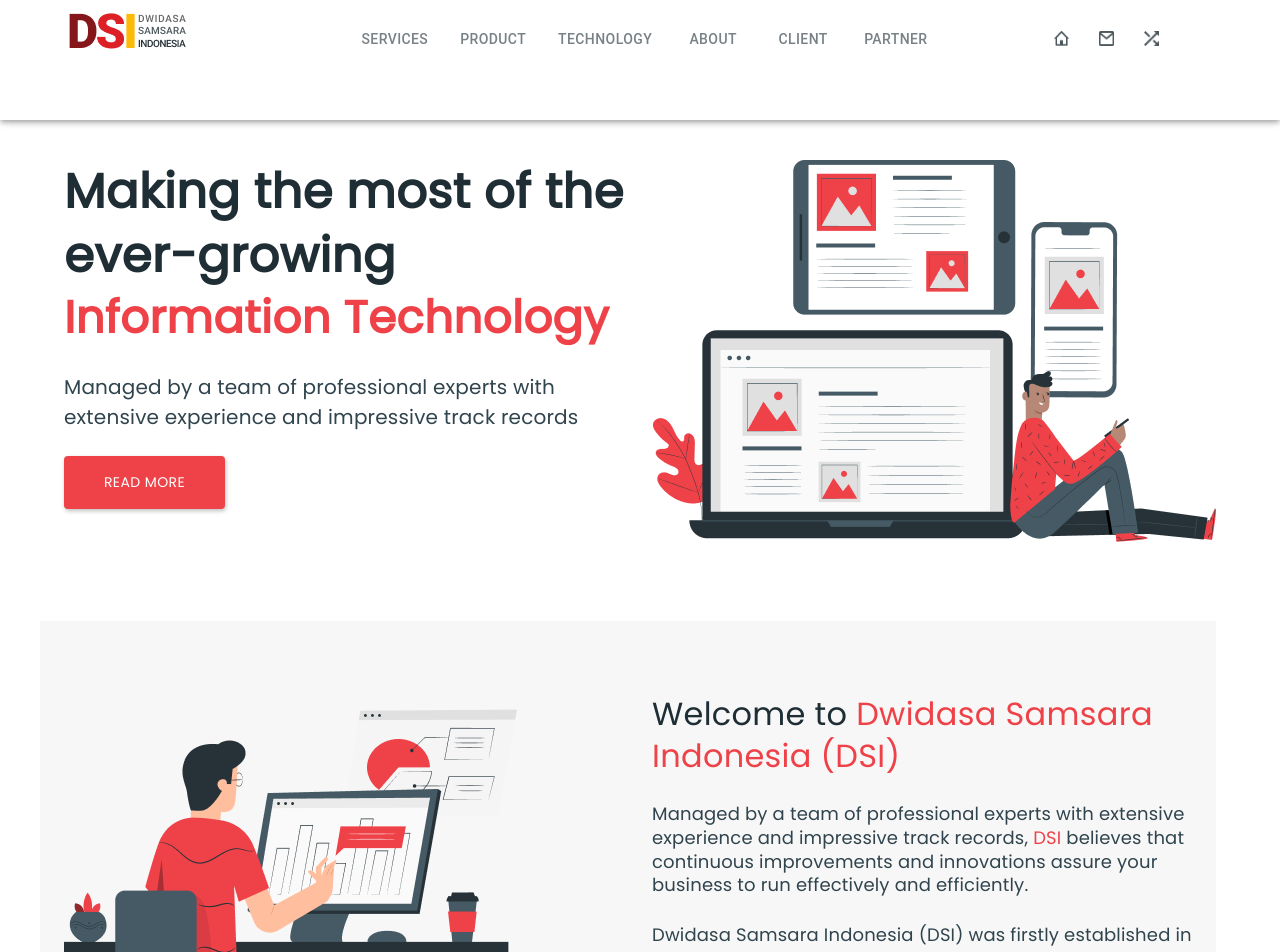
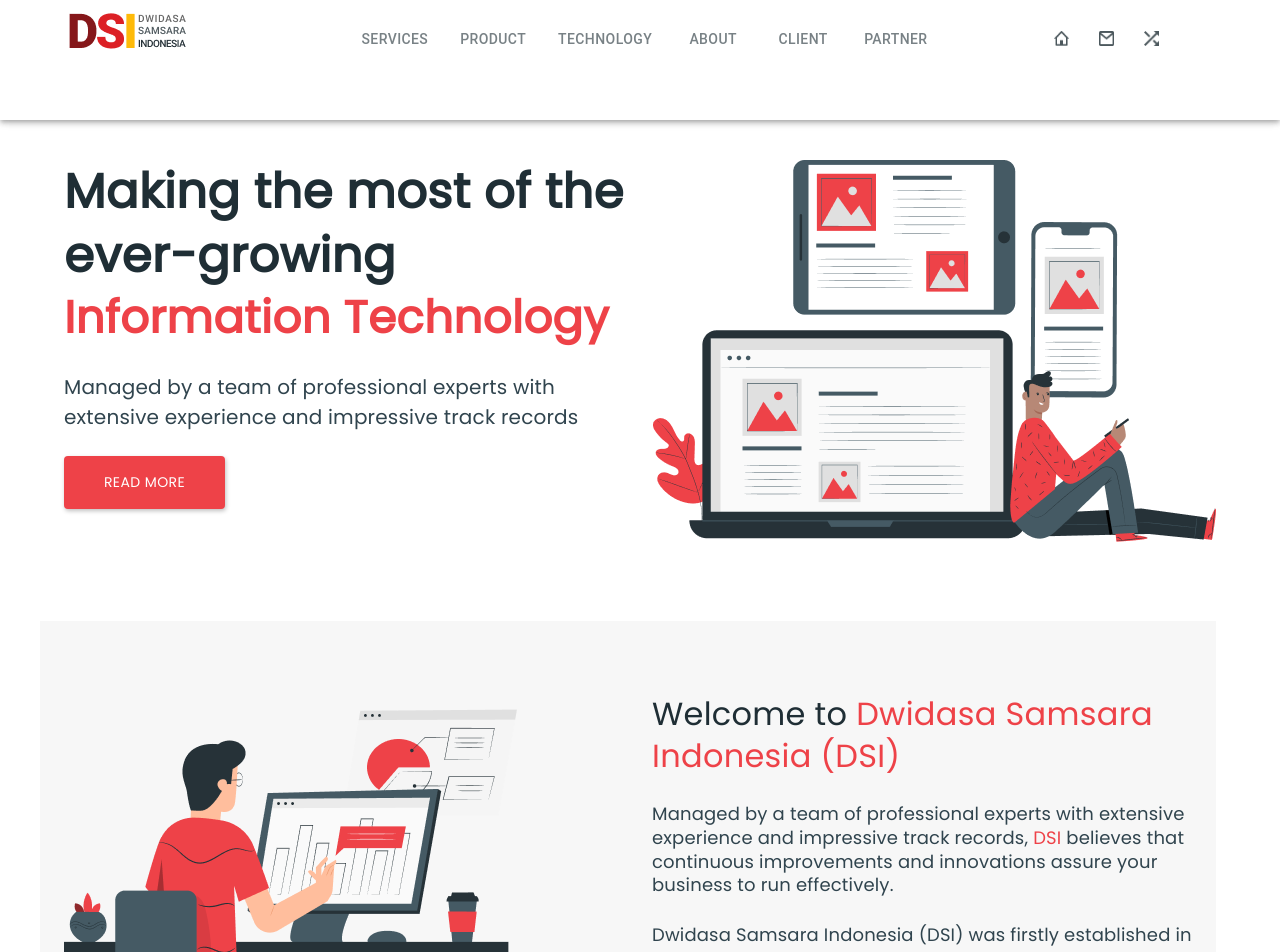
Before and after one commit to arashkhattal/React_landingpage, a React (Create React App) app: page / in a window 1280 px wide. Shown: the top 952 px of the page. Built offline with nearby package versions, Linux system fonts and the light colour scheme.

Commit message:
Update secpage.js

```diff
--- a/src/pages/secpage.js
+++ b/src/pages/secpage.js
@@ -75,7 +75,7 @@
                   experience and impressive track records,{" "}
                   <span sx={{ color: "#ee4248" }}>DSI</span> believes that
                   continuous improvements and innovations assure your business
-                  to run effectively and efficiently.
+                  to run effectively.
                 </Typography>
                 <Typography
                   className="secpagesubt2"
```
